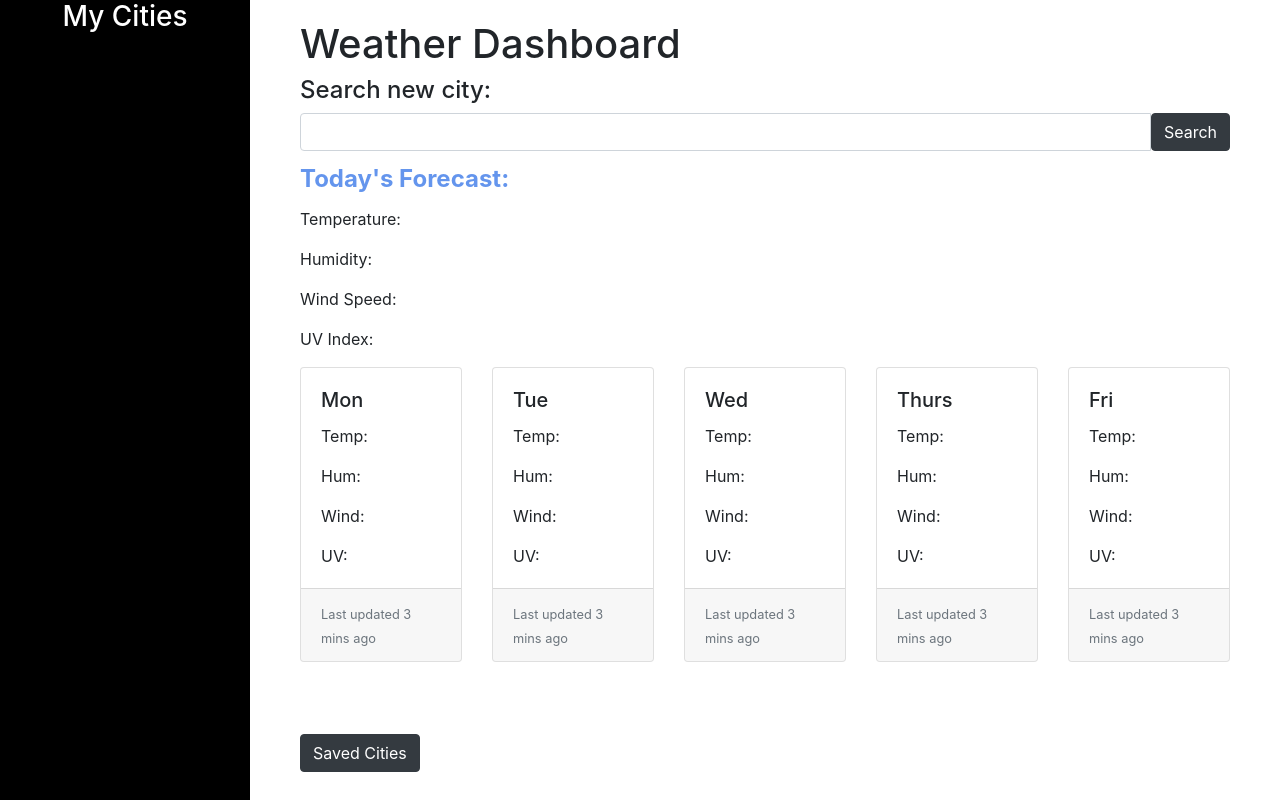
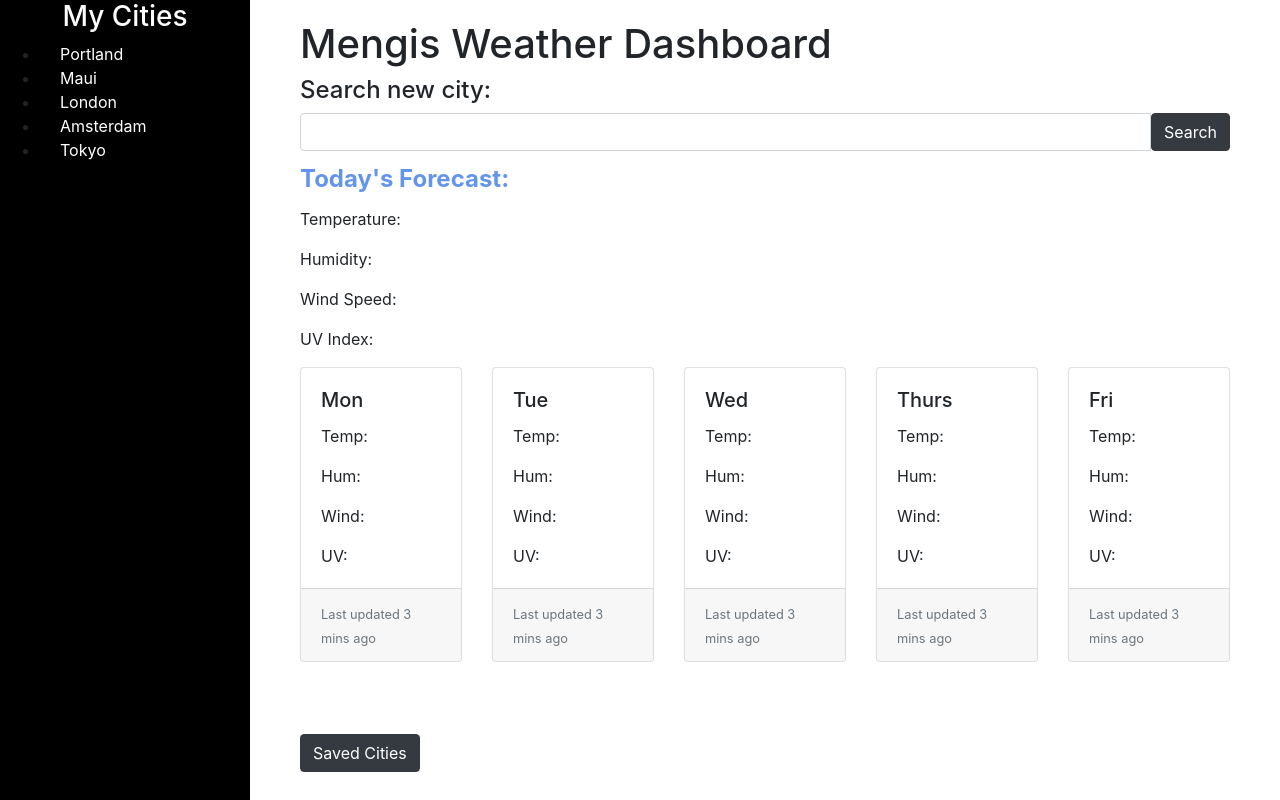
Before and after one commit to joemengis/My_First_Weather_Dashboard, a plain HTML site: page index.html in a window 1280 px wide. Drawn offline with nearby package versions, Linux system fonts and the light colour scheme.

Commit message:
add saved cities links as list

```diff
--- a/Assets/style.css
+++ b/Assets/style.css
@@ -5,6 +5,7 @@ h3 {
 
 }
 
+/* Current Day Forecast Title */
 #todaysForecastTitle {
     padding-top: 10px;
     padding-bottom: 10px;
@@ -13,13 +14,14 @@ h3 {
     color: cornflowerblue;
 }
 
-/* page spacing for saved cities button */
-.btnPadding {
-    line-height: 40px;
+/* Saved cities sidebar text */
+
+#savedCities {
+    line-break: auto;
+    color: #fff;
+    text-align: left;
+    padding-left: 20px;
 }
-
-/* input query form and button*/
-
 
 /* Sidebar */
 
--- a/index.html
+++ b/index.html
@@ -4,7 +4,7 @@
     <meta charset="UTF-8">
     <meta name="viewport" content="width=device-width, initial-scale=1.0">
     <meta http-equiv="X-UA-Compatible" content="ie=edge">
-    <title>Personal Weather Dashboard</title>
+    <title>Mengis Weather Dashboard</title>
     <link rel="stylesheet" href="./Assets/style.css"/>
     <link rel="stylesheet" href="https://stackpath.bootstrapcdn.com/bootstrap/4.4.1/css/bootstrap.min.css" integrity="sha384-Vkoo8x4CGsO3+Hhxv8T/Q5PaXtkKtu6ug5TOeNV6gBiFeWPGFN9MuhOf23Q9Ifjh" crossorigin="anonymous">
 
@@ -20,7 +20,23 @@
                 <h3>
                     My Cities
                 </h3>
-
+                <ul>
+                    <li>
+                        <a href="" id="savedCities">Portland</a>
+                    </li>
+                    <li>
+                        <a href="" id="savedCities">Maui</a>
+                    </li>
+                    <li>
+                        <a href="" id="savedCities">London</a>
+                    </li>
+                    <li>
+                        <a href="" id="savedCities">Amsterdam</a>
+                    </li>
+                    <li>
+                        <a href="" id="savedCities">Tokyo</a>
+                    </li>
+                </ul>
             </div>
             <!-- /#sidebar-wrapper -->
 
@@ -29,7 +45,7 @@
                 <div class="container-fluid">
                     <div class="row">
                         <div class="col-lg-12">
-                            <h1>Weather Dashboard</h1>
+                            <h1>Mengis Weather Dashboard</h1>
                             <h4>Search new city:</h4>
                             <div class="input-group">
                                 <input type="text" class="form-control">
```
